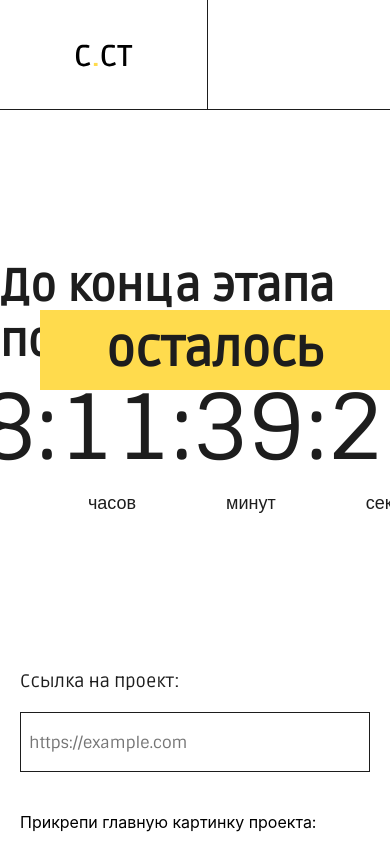
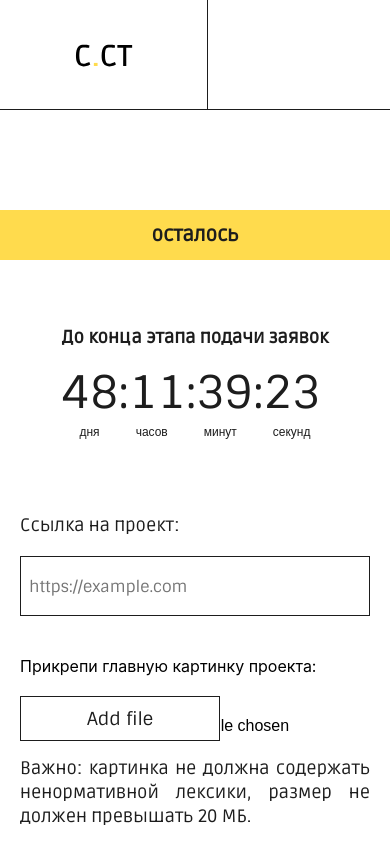
Before and after one commit to sonia13marker/creative.ct, a React (Create React App) app: page /contests in a window 390 px wide. Shown: the top 844 px of the page. Built offline with nearby package versions, Linux system fonts and the light colour scheme.

Commit message:
адаптация таймера
адаптация таймера на странице "подать заявку", смена названий компонентов

```diff
--- a/src/App.js
+++ b/src/App.js
@@ -6,7 +6,7 @@ import { MainPage } from './pages/MainPage/MainPage';
 import { ContestPage } from './pages/ContestPage/ContestPage';
 import infos from './constants/mock.json';
 import { AboutPage } from './pages/AboutPage/AboutPage';
-import { SubmitRequest } from './pages/SubmitRequest/SubmitRequest';
+import { SubmitRequestPage } from './pages/SubmitRequestPage/SubmitRequestPage';
 
 export const App = () => {
   return (
@@ -17,7 +17,7 @@ export const App = () => {
         <Route path="/rules" element={<RulesPage/>}/>
         <Route path="/contests" element={<ContestPage infos={infos}/>}/>
         <Route path="/about" element={<AboutPage/>}/>
-        <Route path="/submit" element={<SubmitRequest/>}/>
+        <Route path="/submit" element={<SubmitRequestPage/>}/>
       </Routes>
     </BrowserRouter>
 
--- a/src/pages/ContestPage/ContestPage.jsx
+++ b/src/pages/ContestPage/ContestPage.jsx
@@ -4,7 +4,7 @@ import { HeaderMenuFull } from '../../components/HeaderMenuFull/HeaderMenuFull';
 import { MenuHamb } from '../../components/MenuHamb/MenuHamb';
 import { YearContests } from '../../components/YearContests/YearContests';
 import infos from '../../constants/mock.json';
-import { SubmitRequest } from '../SubmitRequest/SubmitRequest';
+import { SubmitRequestPage } from '../SubmitRequestPage/SubmitRequestPage';
 /*тут будет инфа о всех конкурсах (то есть инфа о всех годах)*/
 
 export function ContestPage (props) {
@@ -61,7 +61,7 @@ infos.map((info, i) => {
                 ></YearContests>
             })
         } */}
-                <SubmitRequest></SubmitRequest>
+                <SubmitRequestPage></SubmitRequestPage>
         <YearContests infos={infos.year}></YearContests>
 
     </div>)
--- a/src/pages/MainPage/MainPage.jsx
+++ b/src/pages/MainPage/MainPage.jsx
@@ -6,7 +6,7 @@ import MediaQuery from 'react-responsive';
 import { MainContent } from '../../components/MainContent/MainContent';
 import useMediaQuery from 'react-responsive';
 import style from './style.module.css';
-import { SubmitRequest } from '../SubmitRequest/SubmitRequest';
+
 
 const Mobile = ({children}) => {
     const isMobile = useMediaQuery({minWidth: 699, maxWidth: 700})
--- a/src/pages/SubmitRequest/SubmitRequest.jsx
+++ b/src/pages/SubmitRequestPage/SubmitRequestPage.jsx
@@ -1,7 +1,7 @@
 import style from './style.module.css';
 import Countdown from 'react-countdown';
 
-export function SubmitRequest () {
+export function SubmitRequestPage () {
     return (<div>
         <div className={style.wrapper}>
 
--- a/src/pages/SubmitRequest/style.module.css
+++ b/src/pages/SubmitRequestPage/style.module.css
@@ -463,3 +463,118 @@ label {
     }
 
 }
+
+/*для таймера*/
+
+@media screen and (max-width: 1390px) {
+    .wrapper__timer {
+        margin-right: 30px;
+    }
+    .timer__line {
+        right: -30px;
+    }
+
+}
+
+@media screen and (max-width: 1340px) {
+    .wrapper__timer {
+        margin-right: 150px;
+    }
+    .timer__line {
+        right: -150px;
+    }
+
+}
+@media screen and (max-width: 1225px) {
+    .wrapper__timer {
+        margin-right: 200px;
+    }
+    .timer__line {
+        right: -200px;
+    }
+
+}
+@media screen and (max-width: 1190px) {
+    .wrapper__timer {
+        margin-right: 250px;
+    }
+    .timer__line {
+        right: -250px;
+    }
+
+}
+@media screen and (max-width: 1130px) {
+    .wrapper__timer {
+        margin-right: 250px;
+    }
+    .timer__line {
+        width: 300px;
+    }
+    .timer__line > p{
+        font-size: 40px;
+    }
+}
+@media screen and (max-width: 1035px) {
+    .timer__h2 {
+        font-size: 40px;
+    }
+    .timer {
+        font-size: 75px;
+    }
+    .timer__desc {
+        padding: 0 30px;
+    }
+}
+@media screen and (max-width: 950px) {
+    .timer__line {
+        width: 280px;
+    }
+    .timer__line > p{
+        font-size:38px;
+    }
+}
+@media screen and (max-width: 910px) {
+    .timer__line {
+        width: 100vw;
+        height: 60px;
+        top: -100px;
+        right: 0;
+    }
+    .timer__line > p, .timer__h2{
+        font-size: 30px;
+    }
+    .wrapper__timer {
+        margin-right: 0;
+        margin-top: 200px;
+    }
+    .timer {
+        font-size: 65px;
+    }
+    .timer__desc {
+        font-size: 15px;
+        padding: 0 28px;
+    }
+
+}
+@media screen and (max-width: 460px) {
+    .timer__line > p{
+        font-size: 20px;
+    }
+    .timer__line {
+        height: 50px;
+    }
+    .timer__h2 {
+        font-size: 18px;
+    }
+    .timer {
+        font-size: 45px;
+        line-height: 56px;
+    }
+    .timer__desc {
+        font-size: 12px;
+        padding: 0 18px;
+    }
+    .wrapper__timer {
+        margin-bottom: -30px;
+    }
+}
```
